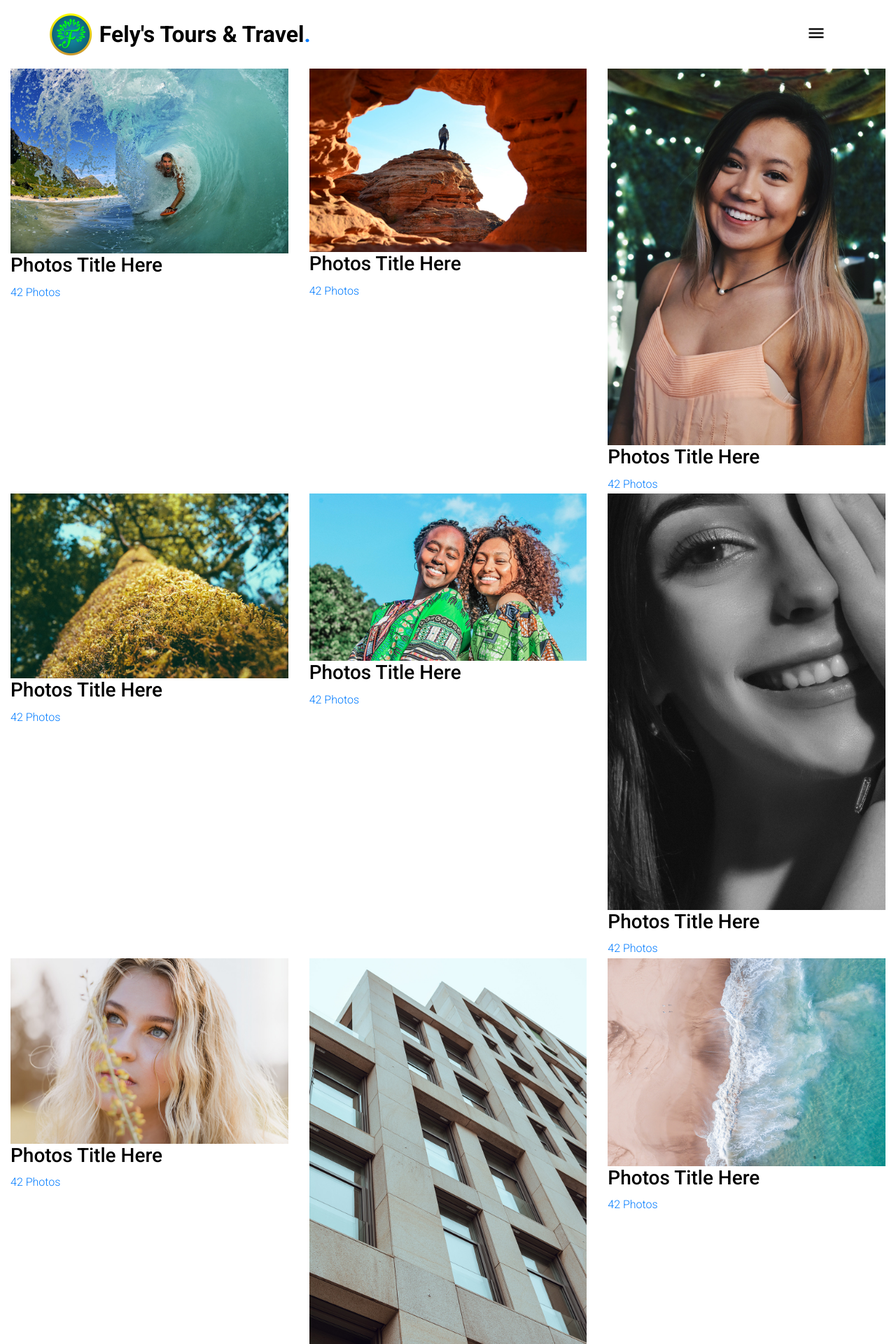
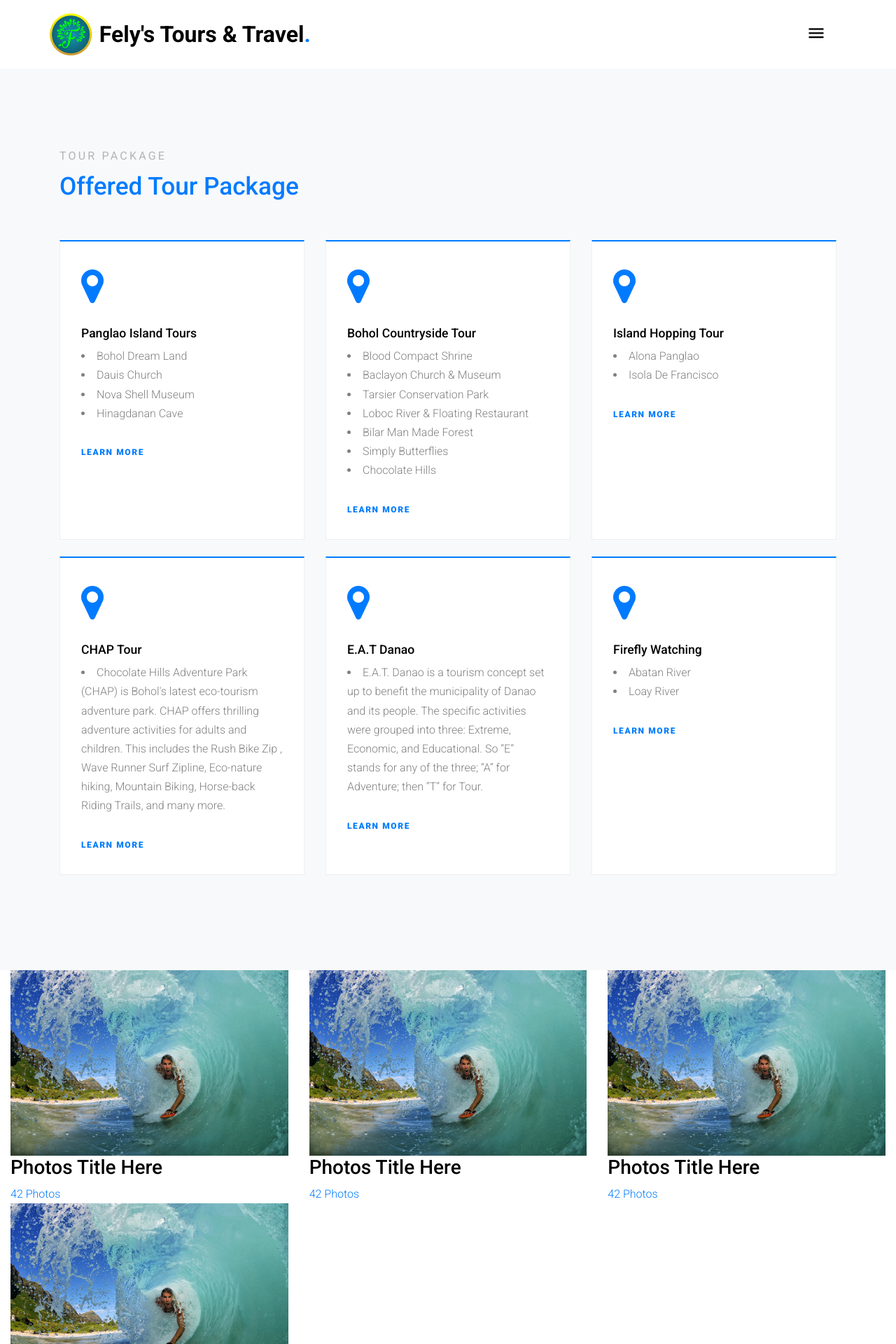
Before and after one commit to lovecardasda6/ftt, a PHP site: page /gallery.html in a window 1280 px wide. Shown: the top 1920 px of the page at 70% size. Run offline with PHP 8.4, Linux system fonts and the light colour scheme; some web fonts are replaced.

Commit message:
Galleries Changes Design

```diff
--- a/gallery.html
+++ b/gallery.html
@@ -39,7 +39,6 @@
         </div> <!-- .site-mobile-menu -->
 
         <div class="site-navbar-wrap">
-
             <div class="site-navbar site-navbar-target js-sticky-header">
                 <div class="container">
                     <div class="row align-items-center">
@@ -82,7 +81,93 @@
             </div>
         </div> <!-- END .site-navbar-wrap -->
 
-        <main class="main-content">
+        <!-------------------------------------------------------------------------->
+            <div class="site-section bg-light" id="what-we-do-section">
+                <div class="container">
+                  <div class="row mb-5">
+                    <div class="col-lg-6 section-title">
+                      <span class="sub-title mb-2 d-block">Tour Package</span>
+                      <h2 class="title text-primary">Offered Tour Package</h2>
+                    </div>
+                  </div>
+                  <div class="row">
+                    <div class="col-lg-12 ml-auto">
+                      <div class="row">
+                        <div class="col-md-6 col-lg-4 mb-4 mb-lg-4">
+                          <div class="service h-100">
+                            <span class="icon-map-marker display-4 text-primary d-block mb-4"></span>
+                            <h3>Panglao Island Tours</h3>
+                            <li>Bohol Dream Land</li>
+                                <li>Dauis Church</li>
+                                <li>Nova Shell Museum</li>
+                                <li>Hinagdanan Cave</li>
+                                <br>
+                            <p><a href="#" class="readmore">Learn more</a></p>
+                          </div>
+                        </div>
+                        <div class="col-md-6 col-lg-4 mb-4 mb-lg-4">
+                          <div class="service h-100">
+                            <span class="icon-map-marker display-4 text-primary d-block mb-4"></span>
+                            <h3>Bohol Countryside Tour</h3>
+                            <li>Blood Compact Shrine</li>
+                                <li>Baclayon Church & Museum</li>
+                                <li>Tarsier Conservation Park</li>
+                                <li>Loboc River & Floating Restaurant</li>
+                                <li>Bilar Man Made Forest</li>
+                                <li>Simply Butterflies</li>
+                                <li>Chocolate Hills</li>
+                                <br>
+                            <p><a href="#" class="readmore">Learn more</a></p>
+                          </div>
+                        </div>
+                        <div class="col-md-6 col-lg-4 mb-4 mb-lg-4">
+                          <div class="service h-100">
+                            <span class="icon-map-marker display-4 text-primary d-block mb-4"></span>
+                            <h3>Island Hopping Tour</h3>
+                            <li>Alona Panglao</li>
+                                <li>Isola De Francisco</li>
+                                <br>
+                            <p><a href="#" class="readmore">Learn more</a></p>
+                          </div>
+                        </div>
+
+                        <div class="col-md-6 col-lg-4 mb-4 mb-lg-4">
+                          <div class="service h-100">
+                            <span class="icon-map-marker display-4 text-primary d-block mb-4"></span>
+                            <h3>CHAP Tour</h3>
+                            <li>Chocolate Hills Adventure Park (CHAP) is Bohol's latest eco-tourism adventure park. CHAP offers thrilling adventure activities for adults and children. This includes the Rush Bike Zip , Wave Runner Surf Zipline, Eco-nature hiking, Mountain Biking, Horse-back Riding Trails, and many more.</li>
+                                <br>
+                            <p><a href="#" class="readmore">Learn more</a></p>
+                          </div>
+                        </div>
+                        <div class="col-md-6 col-lg-4 mb-4 mb-lg-4">
+                          <div class="service h-100">
+                            <span class="icon-map-marker display-4 text-primary d-block mb-4"></span>
+                            <h3>E.A.T Danao</h3>
+                                <li>E.A.T. Danao is a tourism concept set up to benefit the municipality of Danao and its people. The specific activities were grouped into three: Extreme, Economic, and Educational. So “E” stands for any of the three; “A” for Adventure; then “T” for Tour.</li>
+                                <br>
+                            <p><a href="#" class="readmore">Learn more</a></p>
+                          </div>
+                        </div>
+                        <div class="col-md-6 col-lg-4 mb-4 mb-lg-4">
+                          <div class="service h-100">
+                            <span class="icon-map-marker display-4 text-primary d-block mb-4"></span>
+                            <h3>Firefly Watching</h3>
+                                <li>Abatan River</li>
+                                <li>Loay River</li>
+                                <br>
+                            <p><a href="#" class="readmore">Learn more</a></p>
+                          </div>
+                        </div>
+                      </div>
+                    </div>
+                  </div>
+                </div>
+              </div> <!-- END .site-section -->
+            <!-------------------------------------------------------------------------->
+
+        <div class="main-content">
+
                 <div class="container-fluid photos">
                     <div class="row align-items-stretch">
 
@@ -97,52 +182,10 @@
                                 </div>
                             </a>
                         </div>
-                    <div class="col-6 col-md-6 col-lg-4" data-aos="fade-up" data-aos-delay="100">
-                    <a href="single.html" class="d-block photo-item">
-                        <img src="./gallery_assets/images/img_5.jpg" alt="Image" class="img-fluid">
-                        <div class="photo-text-more">
-                        <div class="photo-text-more">
-                        <h3 class="heading">Photos Title Here</h3>
-                        <span class="meta">42 Photos</span>
-                        </div>
-                        </div>
-                    </a>
-                    </div>
-                    <div class="col-6 col-md-6 col-lg-4" data-aos="fade-up" data-aos-delay="200">
-                    <a href="single.html" class="d-block photo-item">
-                        <img src="./gallery_assets/images/img_1.jpg" alt="Image" class="img-fluid">
-                        <div class="photo-text-more">
-                        <h3 class="heading">Photos Title Here</h3>
-                        <span class="meta">42 Photos</span>
-                        </div>
-                    </a>
-                    </div>
 
                         <div class="col-6 col-md-6 col-lg-4" data-aos="fade-up">
                             <a href="single.html" class="d-block photo-item">
-                        <img src="./gallery_assets/images/img_2.jpg" alt="Image" class="img-fluid">
-                        <div class="photo-text-more">
-                        <div class="photo-text-more">
-                        <h3 class="heading">Photos Title Here</h3>
-                        <span class="meta">42 Photos</span>
-                        </div>
-                        </div>
-                    </a>
-                    </div>
-                    <div class="col-6 col-md-6 col-lg-4" data-aos="fade-up" data-aos-delay="100">
-                    <a href="single.html" class="d-block photo-item">
-                        <img src="./gallery_assets/images/img_3.jpg" alt="Image" class="img-fluid">
-                        <div class="photo-text-more">
-                        <div class="photo-text-more">
-                        <h3 class="heading">Photos Title Here</h3>
-                        <span class="meta">42 Photos</span>
-                        </div>
-                        </div>
-                    </a>
-                    </div>
-                    <div class="col-6 col-md-6 col-lg-4" data-aos="fade-up" data-aos-delay="200">
-                    <a href="single.html" class="d-block photo-item">
-                        <img src="./gallery_assets/images/img_6.jpg" alt="Image" class="img-fluid">
+                                <img src="./gallery_assets/images/img_4.jpg" alt="Image" class="img-fluid">
                                 <div class="photo-text-more">
                                 <div class="photo-text-more">
                                 <h3 class="heading">Photos Title Here</h3>
@@ -154,64 +197,7 @@
 
                         <div class="col-6 col-md-6 col-lg-4" data-aos="fade-up">
                             <a href="single.html" class="d-block photo-item">
-                        <img src="./gallery_assets/images/img_7.jpg" alt="Image" class="img-fluid">
-                        <div class="photo-text-more">
-                        <div class="photo-text-more">
-                        <h3 class="heading">Photos Title Here</h3>
-                        <span class="meta">42 Photos</span>
-                        </div>
-                        </div>
-                    </a>
-                    </div>
-                    <div class="col-6 col-md-6 col-lg-4" data-aos="fade-up" data-aos-delay="100">
-                    <a href="single.html" class="d-block photo-item">
-                        <img src="./gallery_assets/images/img_8.jpg" alt="Image" class="img-fluid">
-                        <div class="photo-text-more">
-                        <div class="photo-text-more">
-                        <h3 class="heading">Photos Title Here</h3>
-                        <span class="meta">42 Photos</span>
-                        </div>
-                        </div>
-                    </a>
-                    </div>
-                    <div class="col-6 col-md-6 col-lg-4" data-aos="fade-up" data-aos-delay="200">
-                    <a href="single.html" class="d-block photo-item">
-                        <img src="./gallery_assets/images/img_9.jpg" alt="Image" class="img-fluid">
-                        <div class="photo-text-more">
-                        <div class="photo-text-more">
-                        <h3 class="heading">Photos Title Here</h3>
-                        <span class="meta">42 Photos</span>
-                        </div>
-                        </div>
-                    </a>
-                    </div>
-
-
-                    <div class="col-6 col-md-6 col-lg-4" data-aos="fade-up">
-                    <a href="single.html" class="d-block photo-item">
-                        <img src="./gallery_assets/images/img_10.jpg" alt="Image" class="img-fluid">
-                        <div class="photo-text-more">
-                        <div class="photo-text-more">
-                        <h3 class="heading">Photos Title Here</h3>
-                        <span class="meta">42 Photos</span>
-                        </div>
-                        </div>
-                    </a>
-                    </div>
-                    <div class="col-6 col-md-6 col-lg-4" data-aos="fade-up" data-aos-delay="100">
-                    <a href="single.html" class="d-block photo-item">
-                        <img src="./gallery_assets/images/img_1.jpg" alt="Image" class="img-fluid">
-                        <div class="photo-text-more">
-                        <div class="photo-text-more">
-                        <h3 class="heading">Photos Title Here</h3>
-                        <span class="meta">42 Photos</span>
-                        </div>
-                        </div>
-                    </a>
-                    </div>
-                    <div class="col-6 col-md-6 col-lg-4" data-aos="fade-up" data-aos-delay="200">
-                    <a href="single.html" class="d-block photo-item">
-                        <img src="./gallery_assets/images/img_2.jpg" alt="Image" class="img-fluid">
+                                <img src="./gallery_assets/images/img_4.jpg" alt="Image" class="img-fluid">
                                 <div class="photo-text-more">
                                 <div class="photo-text-more">
                                 <h3 class="heading">Photos Title Here</h3>
@@ -223,17 +209,6 @@
 
                         <div class="col-6 col-md-6 col-lg-4" data-aos="fade-up">
                             <a href="single.html" class="d-block photo-item">
-                        <img src="./gallery_assets/images/img_3.jpg" alt="Image" class="img-fluid">
-                        <div class="photo-text-more">
-                        <div class="photo-text-more">
-                        <h3 class="heading">Photos Title Here</h3>
-                        <span class="meta">42 Photos</span>
-                        </div>
-                        </div>
-                    </a>
-                    </div>
-                    <div class="col-6 col-md-6 col-lg-4" data-aos="fade-up" data-aos-delay="100">
-                    <a href="single.html" class="d-block photo-item">
                                 <img src="./gallery_assets/images/img_4.jpg" alt="Image" class="img-fluid">
                                 <div class="photo-text-more">
                                 <div class="photo-text-more">
@@ -243,90 +218,8 @@
                                 </div>
                             </a>
                         </div>
-                    <div class="col-6 col-md-6 col-lg-4" data-aos="fade-up" data-aos-delay="200">
-                    <a href="single.html" class="d-block photo-item">
-                        <img src="./gallery_assets/images/img_5.jpg" alt="Image" class="img-fluid">
-                        <div class="photo-text-more">
-                        <div class="photo-text-more">
-                        <h3 class="heading">Photos Title Here</h3>
-                        <span class="meta">42 Photos</span>
-                        </div>
-                        </div>
-                    </a>
-                    </div>
-
-                    <div class="col-6 col-md-6 col-lg-4" data-aos="fade-up">
-                    <a href="single.html" class="d-block photo-item">
-                        <img src="./gallery_assets/images/img_6.jpg" alt="Image" class="img-fluid">
-                        <div class="photo-text-more">
-                        <div class="photo-text-more">
-                        <h3 class="heading">Photos Title Here</h3>
-                        <span class="meta">42 Photos</span>
-                        </div>
-                        </div>
-                    </a>
-                    </div>
-                    <div class="col-6 col-md-6 col-lg-4" data-aos="fade-up" data-aos-delay="100">
-                    <a href="single.html" class="d-block photo-item">
-                        <img src="./gallery_assets/images/img_7.jpg" alt="Image" class="img-fluid">
-                        <div class="photo-text-more">
-                        <div class="photo-text-more">
-                        <h3 class="heading">Photos Title Here</h3>
-                        <span class="meta">42 Photos</span>
-                        </div>
-                        </div>
-                    </a>
-                    </div>
-                    <div class="col-6 col-md-6 col-lg-4" data-aos="fade-up" data-aos-delay="200">
-                    <a href="single.html" class="d-block photo-item">
-                        <img src="./gallery_assets/images/img_8.jpg" alt="Image" class="img-fluid">
-                        <div class="photo-text-more">
-                        <div class="photo-text-more">
-                        <h3 class="heading">Photos Title Here</h3>
-                        <span class="meta">42 Photos</span>
-                        </div>
-                        </div>
-                    </a>
-                    </div>
-
-                    <div class="col-6 col-md-6 col-lg-4" data-aos="fade-up" data-aos-delay="100">
-                    <a href="single.html" class="d-block photo-item">
-                        <img src="./gallery_assets/images/img_9.jpg" alt="Image" class="img-fluid">
-                        <div class="photo-text-more">
-                        <div class="photo-text-more">
-                        <h3 class="heading">Photos Title Here</h3>
-                        <span class="meta">42 Photos</span>
-                        </div>
-                        </div>
-                    </a>
-                    </div>
-                    <div class="col-6 col-md-6 col-lg-4" data-aos="fade-up" data-aos-delay="100">
-                    <a href="single.html" class="d-block photo-item">
-                        <img src="./gallery_assets/images/img_4.jpg" alt="Image" class="img-fluid">
-                        <div class="photo-text-more">
-                        <div class="photo-text-more">
-                        <h3 class="heading">Photos Title Here</h3>
-                        <span class="meta">42 Photos</span>
-                        </div>
-                        </div>
-                    </a>
-                    </div>
-                    <div class="col-6 col-md-6 col-lg-4" data-aos="fade-up" data-aos-delay="200">
-                    <a href="single.html" class="d-block photo-item">
-                        <img src="./gallery_assets/images/img_5.jpg" alt="Image" class="img-fluid">
-                        <div class="photo-text-more">
-                        <div class="photo-text-more">
-                        <h3 class="heading">Photos Title Here</h3>
-                        <span class="meta">42 Photos</span>
-                        </div>
-                        </div>
-                    </a>
-                    </div>
-
-
 
                     </div>
-
                     <div class="row justify-content-center">
                         <div class="col-md-12 text-center py-5">
                             <p>
--- a/gallery_assets/css/style.css
+++ b/gallery_assets/css/style.css
@@ -3,8 +3,7 @@ body {
   line-height: 1.7;
   color: gray;
   font-weight: 400;
-  font-size: 1rem;
-  background: #000; }
+  font-size: 1rem;}
 
 ::-moz-selection {
   background: #000;
```
Also changed, not shown: index.html (+0 -58 lines), photos.html (+107 -84 lines). Lines whose indentation alone changed are shown as unchanged.
